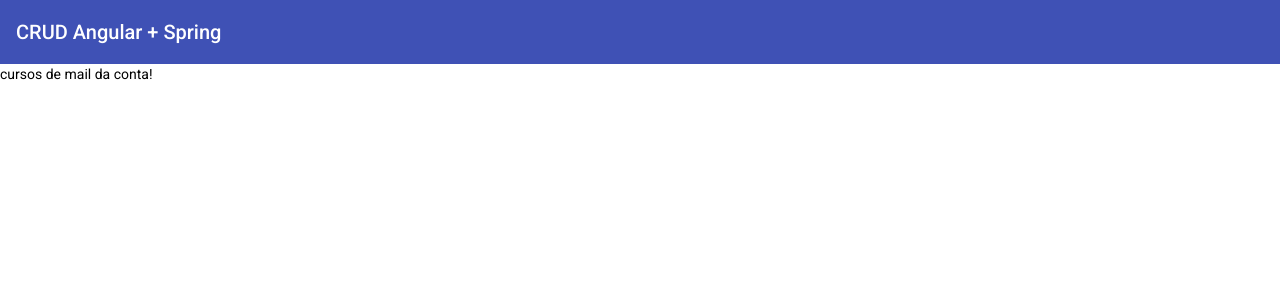
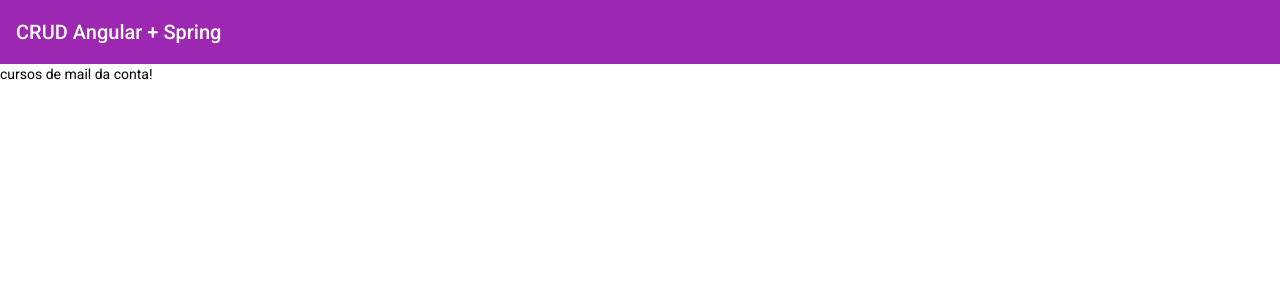
Before and after one commit to josimarminetefera/crud-angular-spring, an Angular app in the folder crud-angular/: page /cursos in a window 1280 px wide. Shown: the top 300 px of the page. Built offline with nearby package versions, Linux system fonts and the light colour scheme.

Commit message:
Altera o thema para o meu thema específico.

```diff
--- a/crud-angular/src/styles.scss
+++ b/crud-angular/src/styles.scss
@@ -1,4 +1,24 @@
-/* You can add global styles to this file, and also import other style files */
+/* Arquivo de layout global */
 
-html, body { height: 100%; }
-body { margin: 0; font-family: Roboto, "Helvetica Neue", sans-serif; }
+@import '@angular/material/theming';
+@include mat-core();
+//Cores customizadas
+$meu-app-primary: mat-palette($mat-purple);
+$meu-app-secondary: mat-palette($mat-indigo, A200, A400, 700);
+$meu-app-warning: mat-palette($mat-red);
+//Thema customizado claro
+$meu-theme: mat-light-theme($meu-app-primary, $meu-app-secondary, $meu-app-warning);
+//Habilitar meu tema
+@include angular-material-theme($meu-theme);
+
+/* Códigos CSS */
+
+html,
+body {
+    height: 100%;
+}
+
+body {
+    margin: 0;
+    font-family: Roboto, "Helvetica Neue", sans-serif;
+}
```
